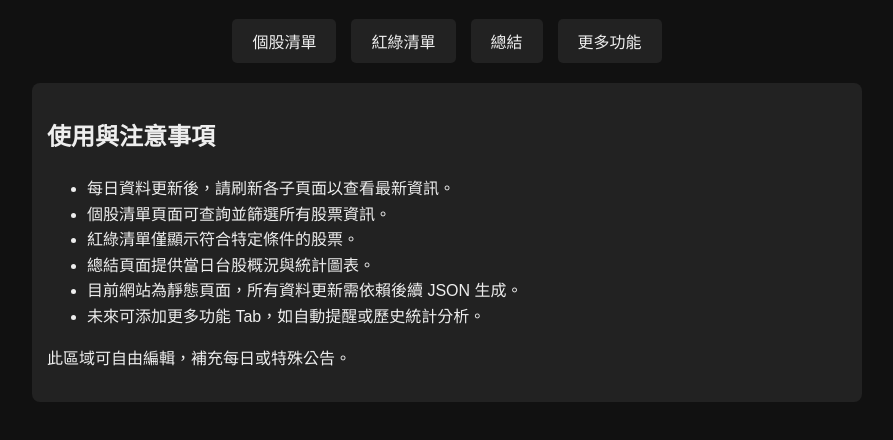
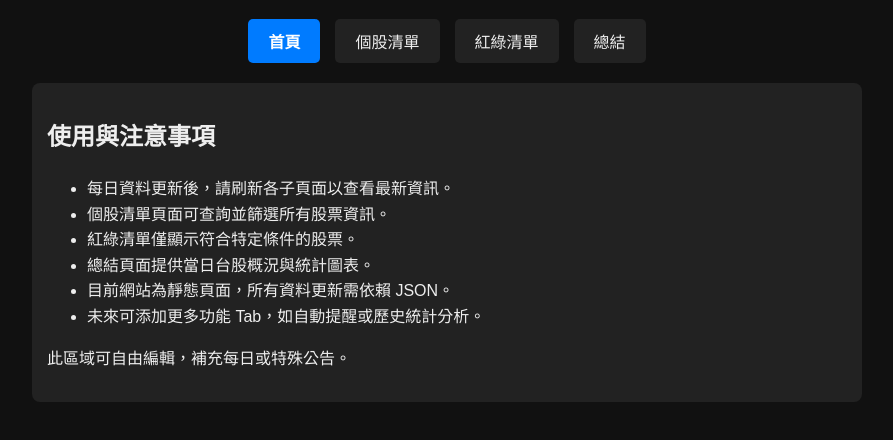
Before and after one commit to s856307/test, a plain HTML site: page index.html in a window 1280 px wide. Shown: the part 98-538 px from the top of the page, without its empty margins (193-1086 px from the left). Drawn offline with Linux system fonts and the light colour scheme.

Commit message:
update 2026/04/03 週五 18:38:48.58

```diff
--- a/index.html
+++ b/index.html
@@ -30,6 +30,11 @@
     .tabs a:hover {
       background: #444;
     }
+    .tabs a.active {
+      background: #007bff;
+      color: #fff;
+      font-weight: bold;
+    }
     .note {
       background: #222;
       padding: 15px;
@@ -40,17 +45,16 @@
     }
   </style>
 </head>
-<body>
+<body data-page="index">
 
 <h1>📊 股票分析入口網站</h1>
 
 <!-- Tab 連結 -->
 <div class="tabs">
-  <a href="stocks.html">個股清單</a>
-  <a href="redgreen.html">紅綠清單</a>
-  <a href="summary.html">總結</a>
-  <!-- 未來可添加其他 Tab -->
-  <a href="#">更多功能</a>
+  <a href="index.html" class="tab-link">首頁</a>
+  <a href="stocks.html" class="tab-link">個股清單</a>
+  <a href="redgreen.html" class="tab-link">紅綠清單</a>
+  <a href="summary.html" class="tab-link">總結</a>
 </div>
 
 <!-- 注意事項 / 使用說明 -->
@@ -61,11 +65,21 @@
     <li>個股清單頁面可查詢並篩選所有股票資訊。</li>
     <li>紅綠清單僅顯示符合特定條件的股票。</li>
     <li>總結頁面提供當日台股概況與統計圖表。</li>
-    <li>目前網站為靜態頁面，所有資料更新需依賴後續 JSON 生成。</li>
+    <li>目前網站為靜態頁面，所有資料更新需依賴 JSON。</li>
     <li>未來可添加更多功能 Tab，如自動提醒或歷史統計分析。</li>
   </ul>
   <p>此區域可自由編輯，補充每日或特殊公告。</p>
 </div>
 
+<script>
+  // 標記當前頁面的 Tab
+  const page = document.body.getAttribute("data-page");
+  document.querySelectorAll(".tabs a").forEach(a => {
+    if(a.getAttribute("href") === page + ".html") {
+      a.classList.add("active");
+    }
+  });
+</script>
+
 </body>
 </html>
```
Also changed, not shown: redgreen.html (+7 -2 lines), stocks.html (+7 -2 lines), summary.html (+7 -2 lines).
